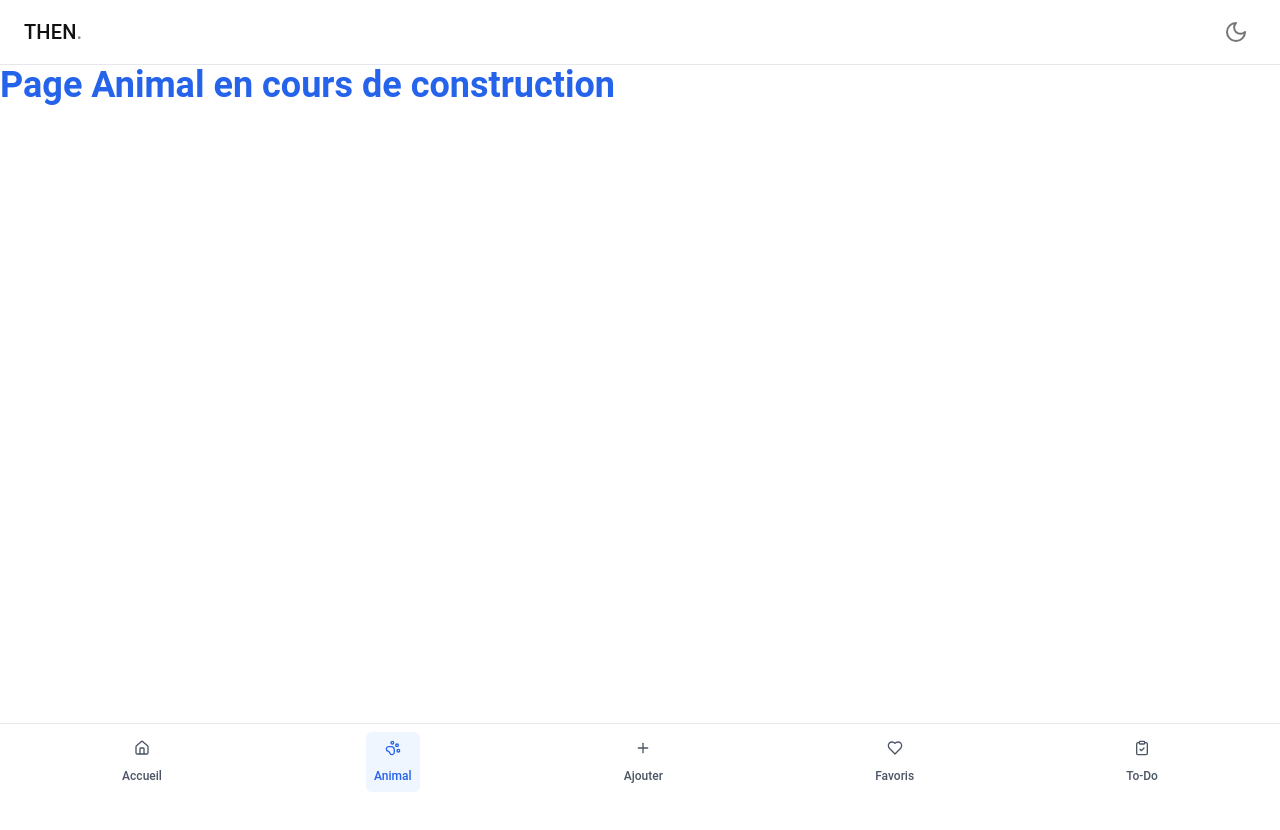
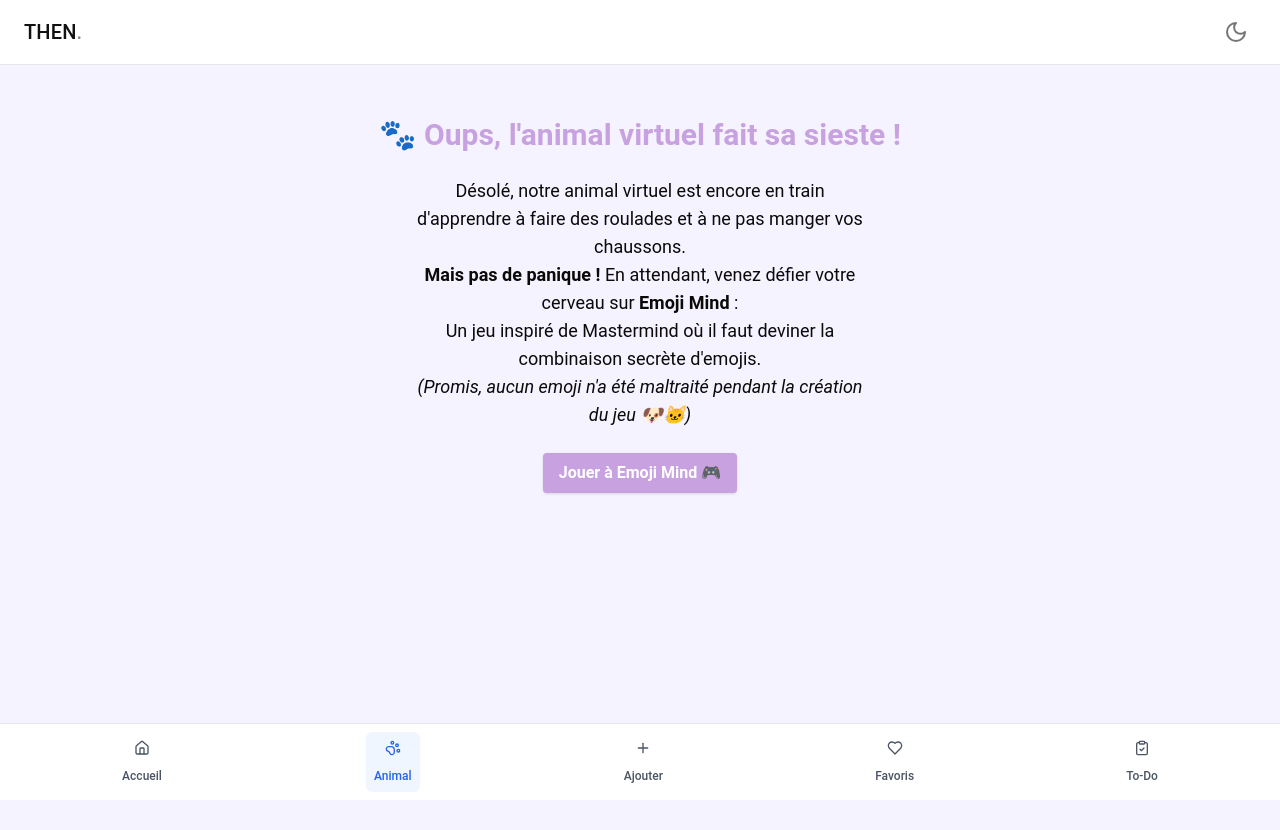
Before and after one commit to DorineH/Then_app, a Next.js app: page /animal in a window 1280 px wide. Shown: the top 830 px of the page. Before the commit the page ends 800 px from the top, so only its background shows below. Built offline with nearby package versions, Linux system fonts and the light colour scheme; no server answers.

Commit message:
T-7 commit end

```diff
--- a/src/app/LayoutClient.tsx
+++ b/src/app/LayoutClient.tsx
@@ -12,7 +12,11 @@ export default function LayoutClient({ children }: { children: React.ReactNode }
   return (
     <>
       {!isAuthPage && <Header />}
-      {children}
+      <div className="bg-[#f5f3ff] min-h-screen w-full">
+        <div className="px-4">
+          {children}
+        </div>
+      </div>
       {!isAuthPage && <ToastProvider />}
       {!isAuthPage && <BottomNavigation />}
     </>
--- a/src/app/animal/page.tsx
+++ b/src/app/animal/page.tsx
@@ -1,3 +1,23 @@
+import Link from "next/link";
+
 export default function Animal() {
-  return <h1 className="text-4xl font-bold text-blue-600">Page Animal en cours de construction</h1>
+  return (
+    <div className="flex flex-col items-center justify-center min-h-[60vh] text-center gap-6">
+  <h1 className="text-3xl font-bold" style={{ color: '#C8A1E0' }}>🐾 Oups, l&apos;animal virtuel fait sa sieste !</h1>
+      <p className="text-lg max-w-md">
+  Désolé, notre animal virtuel est encore en train d&apos;apprendre à faire des roulades et à ne pas manger vos chaussons.<br/>
+        <span className="font-semibold">Mais pas de panique&nbsp;!</span> En attendant, venez défier votre cerveau sur <span className="font-bold">Emoji Mind</span> :<br/>
+  Un jeu inspiré de Mastermind où il faut deviner la combinaison secrète d&apos;emojis.<br/>
+  <span className="italic">(Promis, aucun emoji n&apos;a été maltraité pendant la création du jeu 🐶🐱)</span>
+      </p>
+      <Link href="/emojiMind">
+        <button
+          className="text-white font-bold py-2 px-4 rounded shadow"
+          style={{ backgroundColor: '#C8A1E0' }}
+        >
+          Jouer à Emoji Mind 🎮
+        </button>
+      </Link>
+    </div>
+  );
 }
--- a/src/app/emotions/page.tsx
+++ b/src/app/emotions/page.tsx
@@ -96,7 +96,7 @@ const DashboardCouple = () => {
   }
 
   return (
-    <Box className="bg-gradient-to-br from-pink-100 to-blue-100" p={{ xs: 1, sm: 2 }} maxWidth="sm" mx="auto" pb={{ xs: 10, sm: 4 }}>
+    <Box p={{ xs: 1, sm: 2 }} maxWidth="sm" mx="auto" pb={{ xs: 10, sm: 4 }}>
       {/* Bandeau “en ce moment” */}
       <Box
         display="flex"
--- a/src/app/page.tsx
+++ b/src/app/page.tsx
@@ -95,13 +95,11 @@ export default function HomePage() {
   }, [user])
 
   return (
-    <Box
-      className="bg-gradient-to-br from-pink-100 to-blue-100"
-    >
+    <Box>
       <MusicMoment onPlay={() => setMusicDialogOpen(true)} partnerName={partnerName} />
       <QuoteOfTheDay quote={quote} author={author} />
       {/* enlever quand se sera fini */}
-      {userName && (
+      {/* {userName && (
         <Box mb={2}>
           <strong>Bienvenue {userName} !</strong>
           {userEmoji ? (
@@ -112,7 +110,7 @@ export default function HomePage() {
             </span>
           )}
         </Box>
-      )}
+      )} */}
       <Box mb={2}>
         <Box display="flex" flexDirection="column" alignItems="center">
           <strong style={{ textAlign: 'center' }}>Pour le moment {partnerName} ce sent :</strong>
--- a/src/app/tasks/page.tsx
+++ b/src/app/tasks/page.tsx
@@ -202,7 +202,7 @@ export default function Page() {
   return (
     <ThemeProvider theme={theme}>
       <LocalizationProvider dateAdapter={AdapterDayjs} adapterLocale="fr">
-        <Container  className="bg-gradient-to-br from-pink-100 to-blue-100" maxWidth="sm" sx={{ pb: { xs: 13, sm: 8 } }}>
+        <Container maxWidth="sm" sx={{ pb: { xs: 13, sm: 8 } }}>
           <Paper
             elevation={0}
             sx={{ mt: 1, p: 1, borderRadius: 3, border: '1px solid', borderColor: 'divider' }}
--- a/src/components/AddCategoryDialog.tsx
+++ b/src/components/AddCategoryDialog.tsx
@@ -251,7 +251,7 @@ export default function AddCategoryDialog(props: AddCategoryDialogProps) {
                       '& .MuiInputBase-root': { borderRadius: 1 },
                     }}
                   />
-                  <TextField
+                  {/* <TextField
                     label="Clé technique"
                     placeholder='ex. "title", "artist", "description"...'
                     value={f.name}
@@ -265,7 +265,7 @@ export default function AddCategoryDialog(props: AddCategoryDialogProps) {
                       borderRadius: 1,
                       '& .MuiInputBase-root': { borderRadius: 1 },
                     }}
-                  />
+                  /> */}
                   <TextField
                     select
                     label="Type"
--- a/src/components/AddFavoritePopup.tsx
+++ b/src/components/AddFavoritePopup.tsx
@@ -300,7 +300,7 @@ export const AddFavoritePopup: React.FC<AddFavoritePopupProps> = ({
                 sx={{ mb: 2, borderRadius: 1, '& .MuiInputBase-root': { borderRadius: 1 } }}
               />
             ))}
-            <TextField
+            {/* <TextField
               label="Lien (optionnel)"
               type="url"
               placeholder="https://exemple.com"
@@ -319,7 +319,7 @@ export const AddFavoritePopup: React.FC<AddFavoritePopupProps> = ({
             <Typography variant="caption" color="text.secondary" sx={{ mb: 2, display: 'block' }}>
               <LinkIcon sx={{ fontSize: 16, verticalAlign: 'middle', mr: 0.5 }} /> Ajoute une URL si
               tu veux retrouver ce favori rapidement.
-            </Typography>
+            </Typography> */}
           </Box>
         )}
       </DialogContent>
```
